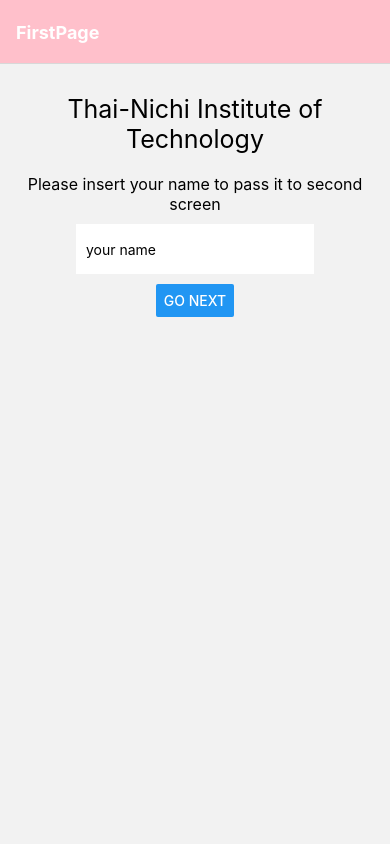
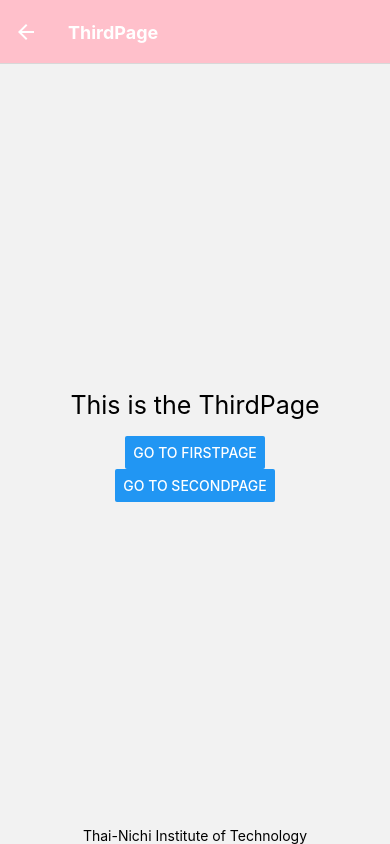
Before and after one commit to TrinityMirror/NaviProject, a React Native app: screen /ThirdPage in a window 390 px wide. Built offline with nearby package versions, Linux system fonts and the light colour scheme.

Commit message:
recap stack navigator 31 8 2022

```diff
--- a/App.js
+++ b/App.js
@@ -4,8 +4,11 @@
 import { NavigationContainer } from '@react-navigation/native';
 import { createNativeStackNavigator } from '@react-navigation/native-stack';
 import React from 'react';
-import FirstPage from './Screens/FirstPage';
-import SecondPage from './Screens/SecondPage';
+// import FirstPage from './Screens/FirstPage';
+// import SecondPage from './Screens/SecondPage';
+import FirstPage from './pages/FirstPage';
+import SecondPage from './pages/SecondPage';
+import ThirdPage from './pages/ThirdPage';
 
 
 const Stack = createNativeStackNavigator();
@@ -14,7 +17,7 @@
   return (
     <NavigationContainer>
       <Stack.Navigator
-        initialRouteName='FirstPage'
+        initialRouteName='Home'
         screenOptions={{
           headerStyle: { backgroundColor: 'pink' },
           headerTintColor: '#ffff',
@@ -23,6 +26,7 @@
       >
         <Stack.Screen name='FirstPage' component={FirstPage} />
         <Stack.Screen name='SecondPage' component={SecondPage} />
+        <Stack.Screen name='ThirdPage' component={ThirdPage} />
       </Stack.Navigator>
     </NavigationContainer>
 
--- /dev/null
+++ b/components/styles.js
@@ -0,0 +1,20 @@
+import {StyleSheet} from 'react-native';
+
+const styles = StyleSheet.create({
+    container:{
+        flex: 1,
+        alignItems: 'center',
+        justifyContent: 'center',
+    },
+    textTopStyle:{
+        fontSize: 25,
+        textAlign: 'center',
+        marginBottom: 16
+    },
+    textBottomSytel:{
+        fontSize: 16,
+        textAlign: 'center',
+        color: 'grey'
+    }
+})
+export default styles
--- /dev/null
+++ b/pages/FirstPage.js
@@ -0,0 +1,24 @@
+import { StyleSheet, Text, View, Button } from 'react-native'
+import React from 'react'
+import styles from '../components/styles'
+
+const FirstPage = ({navigation}) => {
+  return (
+    <View style={styles.container}>
+        <View style={styles.container}>
+        <Text style={styles.textTopStyle}>This is the FirstPage</Text>
+        <Button
+        title='go to SecondPage'
+        onPress={() => navigation.navigate('SecondPage')}
+        />
+        <Button
+        title='go to ThirdPage'
+        onPress={() => navigation.navigate('ThirdPage')}
+        />
+        </View>
+        <Text style={styles.textBottomStyle}>Thai-Nichi Institute of Technology</Text>
+    </View>
+  )
+}
+
+export default FirstPage
--- /dev/null
+++ b/pages/SecondPage.js
@@ -0,0 +1,23 @@
+import { StyleSheet, Text, View,Button } from 'react-native'
+import React from 'react'
+import styles from '../components/styles'
+
+const SecondPage = ({navigation}) => {
+  return (
+    <View style={styles.container}>
+        <View style={styles.container}>
+        <Text style={styles.textTopStyle}>This is the SecondPage</Text>
+        <Button
+        title='go to FirstPage'
+        onPress={() => navigation.navigate('FirstPage')}
+        />
+        <Button
+        title='go to ThirdPage'
+        onPress={() => navigation.navigate('ThirdPage')}
+        />
+        </View>
+        <Text style={styles.textBottomStyle}>Thai-Nichi Institute of Technology</Text>
+    </View>
+  )
+}
+export default SecondPage
--- /dev/null
+++ b/pages/ThirdPage.js
@@ -0,0 +1,24 @@
+import { StyleSheet, Text, View,Button } from 'react-native'
+import React from 'react'
+import styles from '../components/styles'
+
+const ThirdPage = ({navigation}) => {
+  return (
+    <View style={styles.container}>
+        <View style={styles.container}>
+        <Text style={styles.textTopStyle}>This is the ThirdPage</Text>
+        <Button
+        title='go to FirstPage'
+        onPress={() => navigation.navigate('FirstPage')}
+        />
+        <Button
+        title='go to SecondPage'
+        onPress={() => navigation.navigate('SecondPage')}
+        />
+        </View>
+        <Text style={styles.textBottomStyle}>Thai-Nichi Institute of Technology</Text>
+    </View>
+  )
+}
+
+export default ThirdPage
```
